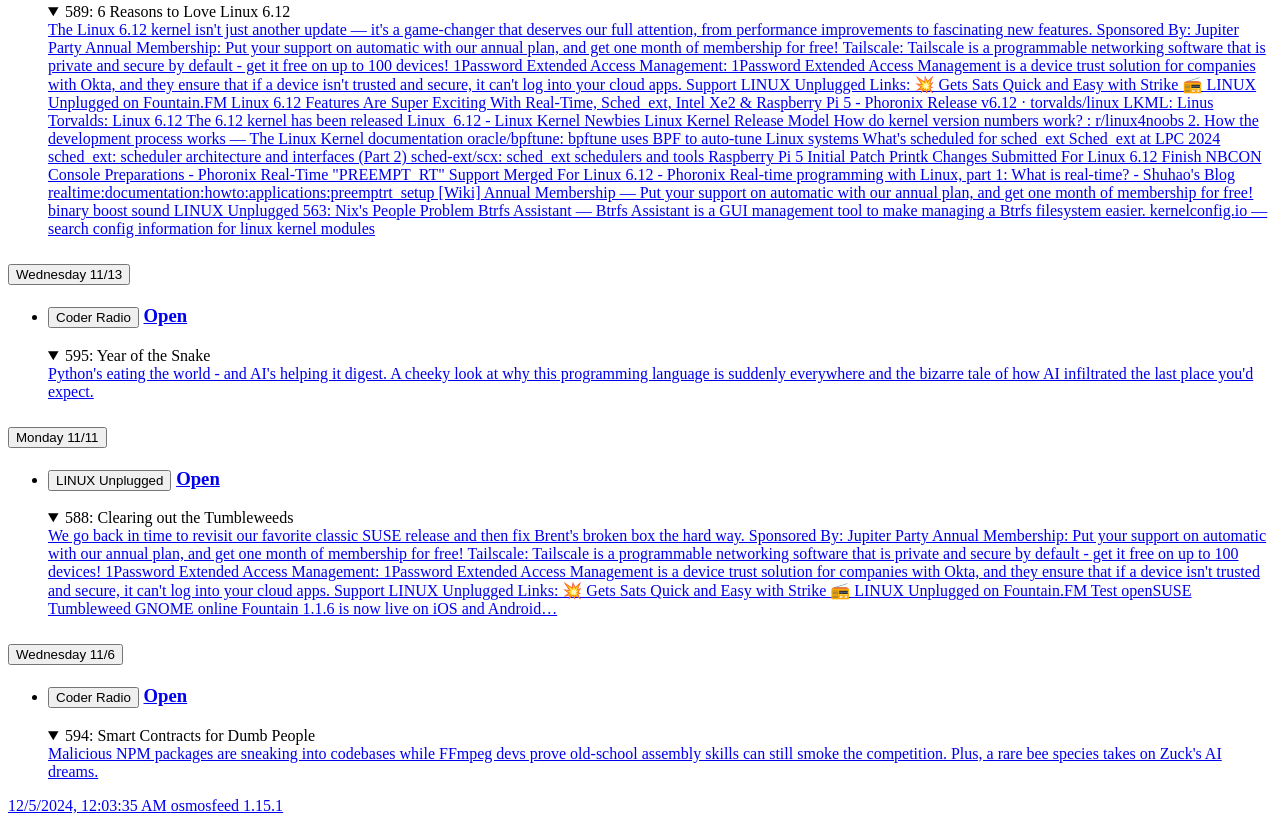
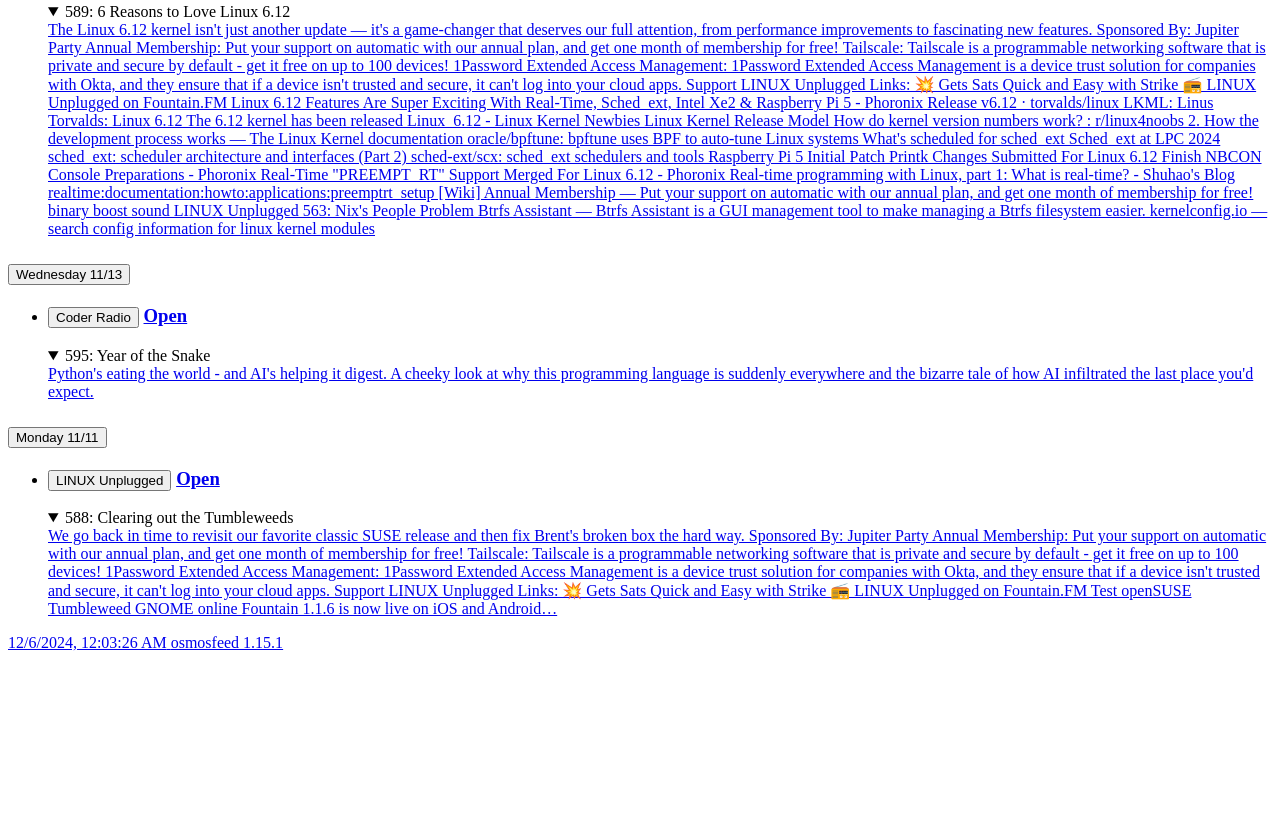
Before and after one commit to marshalmiller/podcasts, a plain HTML site: page index.html in a window 1280 px wide. Shown: the part 1029-1852 px from the top of the page. After the commit the page ends 1689 px from the top, so only its background shows below. Drawn offline with Linux system fonts and the light colour scheme.

Commit message:
deploy: b630cd330da5b4f3824a3dc696a1535f8ef06daa

```diff
--- a/index.html
+++ b/index.html
@@ -454,55 +454,10 @@
             </li>
         </ul>
       </section>
-      <section class="daily-content js-toggle-accordions-scope">
-        <h2 class="daily-heading">
-          <button
-            class="daily-heading-toggle"
-            data-action="toggle-accordions"
-            title="Click to toggle the day, Ctrl + click to toggle all."
-          >
-            <time class="daily-heading-toggle__weekday js-offset-weekday" data-offset-date=2024-11-06 datetime="2024-11-06T10:00:00.000Z">2024-11-06</time>
-            <time class="daily-heading-toggle__date js-offset-date" data-offset-date=2024-11-06 datetime="2024-11-06T10:00:00.000Z"></time>
-          </button>
-        </h2>
-        <ul class="sources card">
-            <li class="card__section">
-              <section class="js-toggle-accordions-scope">
-                <h3 class="source-heading">
-                  <button
-                    class="source-heading__name"
-                    data-action="toggle-accordions"
-                    title="Click to toggle the source, Ctrl + click to toggle all."
-                  >Coder Radio</button>
-                  <a class="source-heading__link" href="https://coder.show">Open</a>
-                </h3>
-                <section class="articles-per-source">
-                    <article>
-                      <details
-                        class="article-expander"
-                        data-action="toggle-native-accordion"
-                        data-accordion-key="5f55fba8-7ad0-4d56-9e65-9383400a3eb8"
-                        open
-                      >
-                        <summary class="article-expander__title">594: Smart Contracts for Dumb People</summary>
-                        <a class="article-summary-link article-summary-box-outer" href="https://coder.show/594">
-                          <div class="article-summary-box-inner media-object">
-                            <span class="media-object__text">
-                              <span>Malicious NPM packages are sneaking into codebases while FFmpeg devs prove old-school assembly skills can still smoke the competition. Plus, a rare bee species takes on Zuck&#x27;s AI dreams.</span>
-                            </span>
-                          </div>
-                        </a>
-                      </details>
-                    </article>
-                </section>
-              </section>
-            </li>
-        </ul>
-      </section>
 
     <footer>
-      <a class="footer-link" href="https://github.com/marshalmiller/podcasts/actions/runs/12170537096">
-        <time id="build-timestamp" datetime="2024-12-05T00:03:35.852Z">2024-12-05T00:03:35.852Z</time>
+      <a class="footer-link" href="https://github.com/marshalmiller/podcasts/actions/runs/12190226263">
+        <time id="build-timestamp" datetime="2024-12-06T00:03:26.555Z">2024-12-06T00:03:26.555Z</time>
       </a>
       <a class="footer-link" href="https://github.com/osmoscraft/osmosfeed">osmosfeed 1.15.1</a>
     </footer>
```
Also changed, not shown: cache.json (+0 -18 lines), 1 other file.
